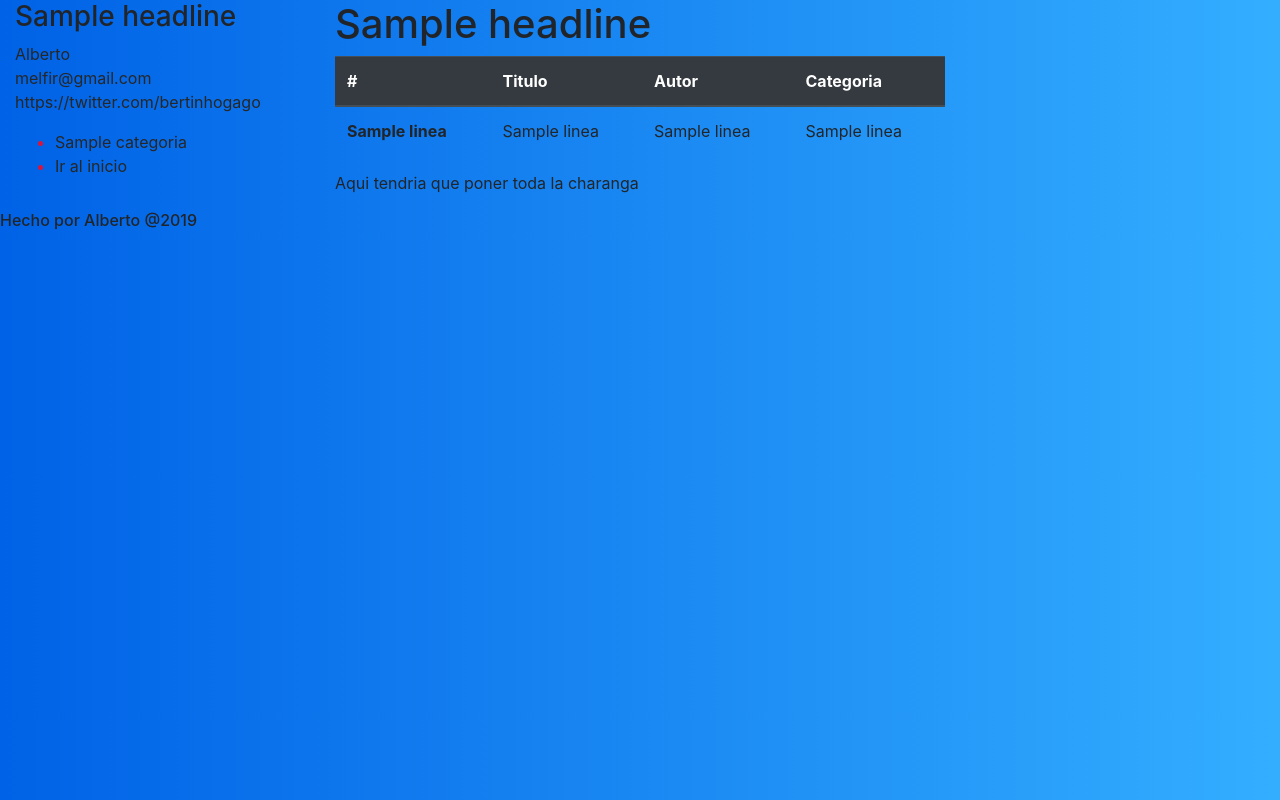
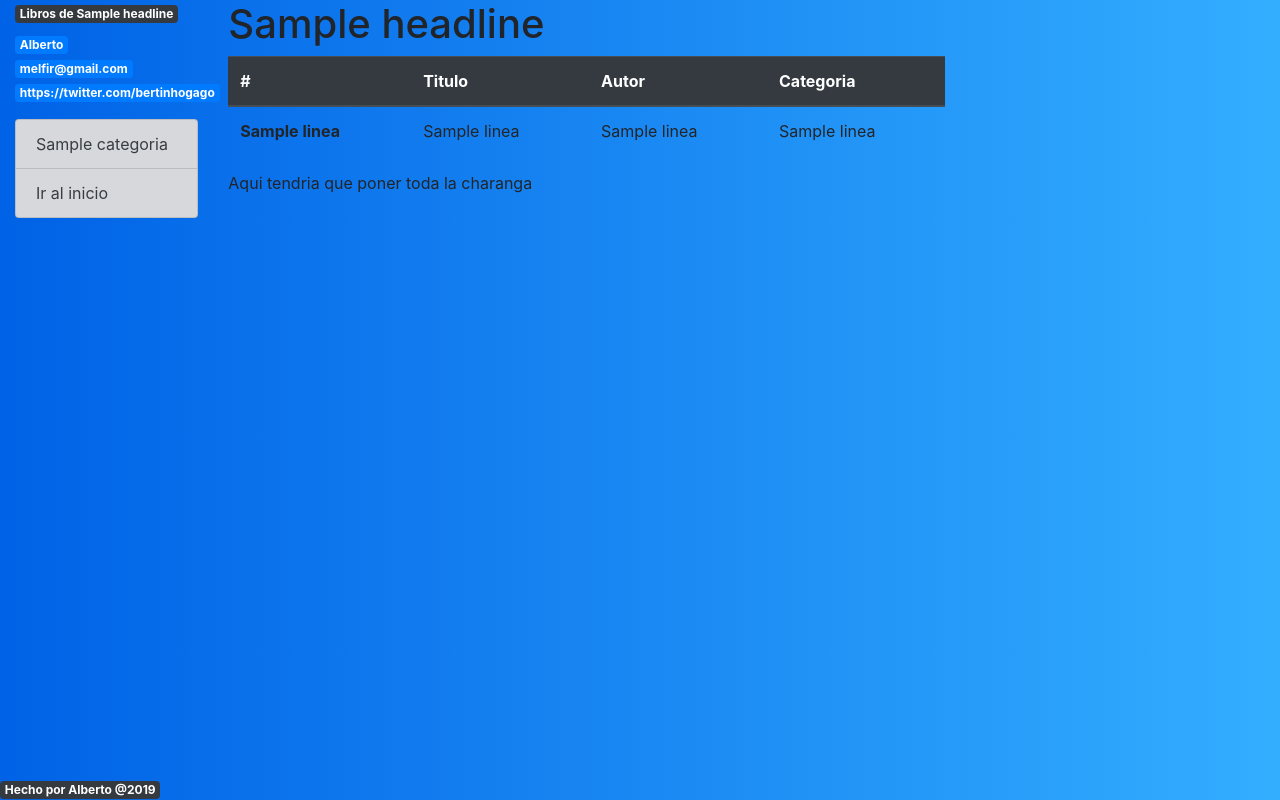
Before and after one commit to AlbertoBoschVigo/project1, a Flask app: template templates/contenido.html in a window 1280 px wide. Run offline with Flask 2, Linux system fonts and the light colour scheme; the template is opened without the code that fills it: most values are stand-ins (such as "Sample title", 1, 10 or a date in 2020); parts of the project's set-up code (start-up, migrations or seed data) failed here and were passed over; some libraries are stand-ins or nearby versions.

Commit message:
retoques esteticos

```diff
--- a/application.py
+++ b/application.py
@@ -37,7 +37,7 @@ API_KEY = 'tNQIRdLGEby2aHaiZXtgQ'
 #print(res.json())
 paginaActual = ''
 
-def generarTabla(modo = 'index', filas = 4):
+def generarTabla(modo = 'index', filas = 12):
     if modo == 'index':
         query = f"select *  from libros limit { filas };"
     else:
@@ -75,7 +75,7 @@ def contenido(categoria):
     resultado = generarTabla(modo = categoria, filas = 10)
     if categoria not in listaCategorias:
         return render_template('default_error.html', headline = f'La categoria "{ categoria } no existe')
-    return render_template('contenido.html', headline = f'Libros de { categoria }', listaCategorias = listaCategorias, resultado = resultado)
+    return render_template('contenido.html', headline = categoria, listaCategorias = listaCategorias, resultado = resultado)
 
 @app.route("/login", methods = ['GET', 'POST'])
 def login():
@@ -84,10 +84,6 @@ def login():
     if request.method == 'POST':
         data = request.json
         if 'inputEmail' in request.form and 'inputPassword' in request.form:
-            print('estan')
-            print(request.form['inputEmail'])
-            print(request.form['inputPassword'])
-
             session['user_id'] = request.form['inputEmail']
             session['user_pass'] = request.form['inputPassword']
         #request.method == 'GET'
--- /dev/null
+++ b/requirements.txt
@@ -0,0 +1,4 @@
+Flask
+Flask-Session
+psycopg2-binary
+SQLAlchemy
--- a/static/css/login_style.css
+++ b/static/css/login_style.css
@@ -14,7 +14,17 @@ ul {
 a {
   color: #272727;
 }
-
+#pieDerecho{
+  position: fixed;
+  bottom: 0;
+  right: 0;
+  width: 150px;
+  border: 2px solid rgb(43, 39, 26);
+  border-radius: 10px;
+  padding: 5px;
+  text-align: center;
+  font-size: 9px;
+}
 
 .card-signin {
   border: 0;
--- a/templates/contenido.html
+++ b/templates/contenido.html
@@ -1,16 +1,20 @@
 {% extends 'plantilla.html' %}
 {% block headingA %}
-    {{ headline }}
+    Libros de {{ headline }}
 {% endblock headingA %}
 
 
 {% block navegacion %}
-    <ul>
-        {% for categoria in listaCategorias %}
-            <li><a href = "{{ url_for('contenido', categoria = categoria) }}">{{ categoria }}</a></li>
-        {% endfor %}
-        <li><a href="{{ url_for('index') }}">Ir al inicio</a></li>
-    </ul>
+    <div class="list-group">
+            {% for categoria in listaCategorias %}
+                {% if categoria == headline %}
+                    <a href = "{{ url_for('contenido', categoria = categoria) }}" class="list-group-item list-group-item-action list-group-item-success">{{ categoria }}</a>
+                {% else %}
+                    <a href = "{{ url_for('contenido', categoria = categoria) }}" class="list-group-item list-group-item-action list-group-item-secondary">{{ categoria }}</a>
+                {% endif %}
+            {% endfor %}
+            <a href="{{ url_for('index') }}" class="list-group-item list-group-item-action list-group-item-secondary">Ir al inicio</a></li>
+    </div>
 
 {% endblock navegacion %}
 
--- a/templates/default_error.html
+++ b/templates/default_error.html
@@ -4,5 +4,6 @@
 {% endblock heading %}
 
 {% block body %}
+{{ headline }}
     <a href="{{ url_for('index') }}">Ir al inicio</a>
 {% endblock body %}
--- a/templates/plantilla.html
+++ b/templates/plantilla.html
@@ -5,18 +5,18 @@
         <!--<link rel= "stylesheet" type= "text/css" href= "{{ url_for('static',filename='css/mystyle.css') }}">-->
         <link rel= "stylesheet" type= "text/css" href= "{{ url_for('static',filename='css/login_style.css') }}">
         <!--script type=text/javascript src="{{url_for('static', filename='js/main.js') }}"></!--script>-->
-        <title>Mi pagina web</title>
+        <title>Alberto's Book Store</title>
     </head>
     <body>
         <div class="container-fluid">
             <div class="row justify-content-start">
-                <aside class="col-sm-3 col-md-3">
-                    <nav>
+                <aside class="col-sm-2 col-md-2">
+                    <nav class="collapse d-md-block">
                         <header>
-                            <h3>{% block headingA %}{% endblock headingA %}</h3>
-                            <p><a href="http://localhost:5000">Alberto</a><br>
-                                <a href="mailto:melfir@gmail.com">melfir@gmail.com</a><br>
-                                <a href="https://twitter.com/bertinhogago">https://twitter.com/bertinhogago</a>
+                            <h3 class="badge badge-dark">{% block headingA %}{% endblock headingA %}</h3>
+                            <p><a href="http://localhost:5000" class="badge badge-primary">Alberto</a><br>
+                                <a href="mailto:melfir@gmail.com" class="badge badge-primary">melfir@gmail.com</a><br>
+                                <a href="https://twitter.com/bertinhogago" class="badge badge-primary">https://twitter.com/bertinhogago</a>
                             </p>
                         </header>
 
@@ -37,17 +37,17 @@
                     <!--<p><button class="btn btn-primary" type="button" data-toggle="collapse" data-target="#multiCollapseExample" aria-expanded="true" aria-controls="multiCollapseExample">Desplegar Menu</button></p>-->
                     <!--<div class="collapse multi-collapse" id="multiCollapseExample">-->
                     <!--<button aria-controls="nav" aria-expanded="false" class="btn btn-sm collapsed d-md-none" data-target="aside > span" data-toggle="collapse">Menu</button>-->
-                    <button aria-controls="nav" aria-expanded="false" class="btn btn-primary collapsed d-md-none" data-target="aside > header" data-toggle="collapse">Menu</button>
+                    <button aria-controls="nav" aria-expanded="false" class="btn btn-primary collapsed d-md-none" data-target="aside > nav" data-toggle="collapse">Menu</button>
 
 
                 </aside>
 
-                <main class="col-sm-6 col-md-6">
+                <main class="col-sm-7 col-md-7">
                     <h1>
                         {% block headingM %}{% endblock headingM %}
                     </h1>
                     <div>
-                        <table class="table">
+                        <table class="table table-hover">
                             <thead class="thead-dark">
                               <tr>
                                 <th scope="col">#</th>
@@ -82,7 +82,8 @@
 
             </div>
         </div>
-        <h6 id="pieDerecho">Hecho por Alberto @2019</h6>
+        <div class="fixed-bottom"><span class="badge badge-dark">Hecho por Alberto @2019</span></div>
+        <!--<h6 id="pieDerecho">Hecho por Alberto @2019</h6>-->
         <script src="https://code.jquery.com/jquery-3.4.1.slim.min.js" integrity="sha384-J6qa4849blE2+poT4WnyKhv5vZF5SrPo0iEjwBvKU7imGFAV0wwj1yYfoRSJoZ+n" crossorigin="anonymous"></script>
         <script src="https://cdn.jsdelivr.net/npm/popper.js@1.16.0/dist/umd/popper.min.js" integrity="sha384-Q6E9RHvbIyZFJoft+2mJbHaEWldlvI9IOYy5n3zV9zzTtmI3UksdQRVvoxMfooAo" crossorigin="anonymous"></script>
         <script src="https://stackpath.bootstrapcdn.com/bootstrap/4.4.1/js/bootstrap.min.js" integrity="sha384-wfSDF2E50Y2D1uUdj0O3uMBJnjuUD4Ih7YwaYd1iqfktj0Uod8GCExl3Og8ifwB6" crossorigin="anonymous"></script>
```
Also changed, not shown: templates/index.html (+5 -5 lines).
